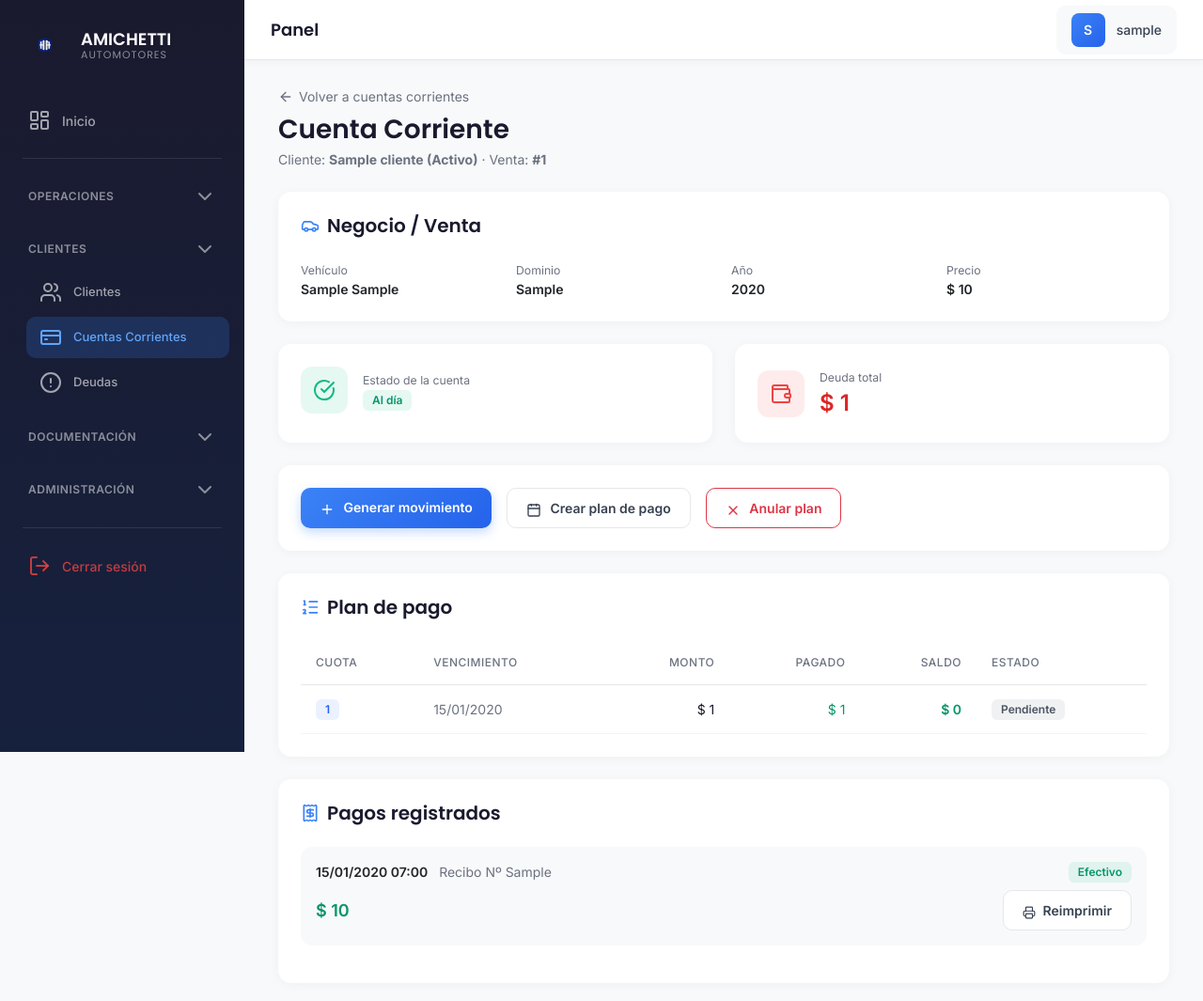
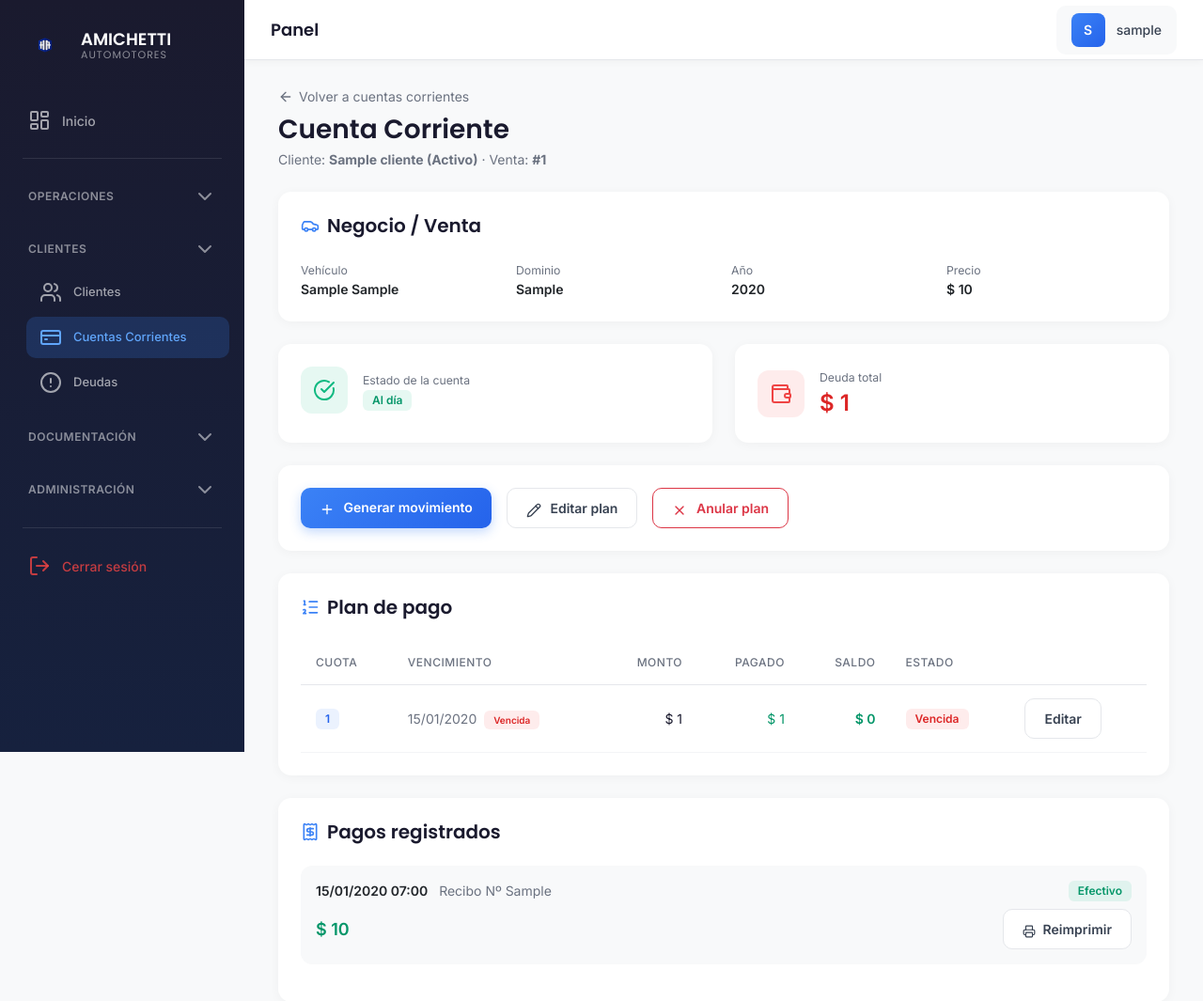
Before and after one commit to vamichetti-sys/concesionario_sistema, a Django app: page /cuentas/1/ in a window 1280 px wide. Shown: the top 1065 px of the page at 94% size. Run offline with Django 5.2, Linux system fonts and the light colour scheme; a user stored in the database is signed in; tables that the repository leaves empty hold one stand-in row (values such as "Sample post"); parts of the project's set-up code (start-up, migrations or seed data) failed here and were passed over; some libraries are stand-ins or nearby versions.

Commit message:
fix: botón editar plan cuando ya existe plan activo

```diff
--- a/cuentas/templates/cuentas/cuenta_corriente_detalle.html
+++ b/cuentas/templates/cuentas/cuenta_corriente_detalle.html
@@ -93,20 +93,30 @@
 =============================== -->
 <div class="card p-4 mb-4">
     <div class="d-flex flex-wrap gap-3">
+
         <a href="{% url 'cuentas:registrar_movimiento' cuenta.id %}" class="btn btn-primary">
             <i data-lucide="plus" style="width:16px;height:16px;margin-right:6px;"></i>
             Generar movimiento
         </a>
+
+        {% if plan and plan.estado == "activo" %}
+        <!-- Plan activo: mostrar Editar y Anular -->
+        <a href="{% url 'cuentas:crear_plan_pago' cuenta.id %}" class="btn btn-secondary">
+            <i data-lucide="pencil" style="width:16px;height:16px;margin-right:6px;"></i>
+            Editar plan
+        </a>
+        <a href="{% url 'cuentas:eliminar_plan_pago' cuenta.id %}" class="btn btn-outline-danger" onclick="return confirm('¿Anular el plan de pago?');">
+            <i data-lucide="x" style="width:16px;height:16px;margin-right:6px;"></i>
+            Anular plan
+        </a>
+        {% else %}
+        <!-- Sin plan activo: mostrar Crear -->
         <a href="{% url 'cuentas:crear_plan_pago' cuenta.id %}" class="btn btn-secondary">
             <i data-lucide="calendar" style="width:16px;height:16px;margin-right:6px;"></i>
             Crear plan de pago
         </a>
-        {% if plan and plan.estado == "activo" %}
-        <a href="{% url 'cuentas:eliminar_plan_pago' cuenta.id %}" class="btn btn-outline-danger" onclick="return confirm('¿Anular el plan de pago?');">
-            <i data-lucide="x" style="width:16px;height:16px;margin-right:6px;"></i>
-            Anular plan
-        </a>
         {% endif %}
+
     </div>
 </div>
 
@@ -130,13 +140,19 @@
                     <th class="text-end">Pagado</th>
                     <th class="text-end">Saldo</th>
                     <th>Estado</th>
+                    <th></th>
                 </tr>
             </thead>
             <tbody>
                 {% for cuota in cuenta.plan_pago.cuotas.all %}
                 <tr>
                     <td><span class="badge bg-info">{{ cuota.numero }}</span></td>
-                    <td><span class="text-muted">{{ cuota.vencimiento|date:"d/m/Y" }}</span></td>
+                    <td>
+                        <span class="text-muted">{{ cuota.vencimiento|date:"d/m/Y" }}</span>
+                        {% if cuota.esta_vencida %}
+                        <span class="badge bg-danger ms-1" style="font-size:10px;">Vencida</span>
+                        {% endif %}
+                    </td>
                     <td class="text-end">$ {{ cuota.monto|floatformat:0 }}</td>
                     <td class="text-end text-success">$ {{ cuota.total_pagado|floatformat:0 }}</td>
                     <td class="text-end fw-bold {% if cuota.saldo_pendiente > 0 %}text-danger{% else %}text-success{% endif %}">
@@ -145,10 +161,17 @@
                     <td>
                         {% if cuota.estado == 'pagada' %}
                         <span class="badge bg-success">Pagada</span>
-                        {% elif cuota.estado == 'vencida' %}
+                        {% elif cuota.esta_vencida %}
                         <span class="badge bg-danger">Vencida</span>
                         {% else %}
                         <span class="badge bg-secondary">{{ cuota.get_estado_display }}</span>
+                        {% endif %}
+                    </td>
+                    <td>
+                        {% if cuota.estado != 'pagada' %}
+                        <a href="{% url 'cuentas:editar_cuota' cuota.id %}" class="btn btn-sm btn-outline-secondary">
+                            Editar
+                        </a>
                         {% endif %}
                     </td>
                 </tr>
@@ -314,31 +337,21 @@
 
 <script>
 function setearVehiculoVincular(vehiculoId) {
-    const form = document.getElementById('formVincularVehiculo');
-    const btn = document.getElementById('btnVincularVehiculo');
+    const form    = document.getElementById('formVincularVehiculo');
+    const btn     = document.getElementById('btnVincularVehiculo');
     const baseUrl = form.dataset.urlBase;
-
-    if (!vehiculoId) {
-        form.action = "";
-        btn.disabled = true;
-        return;
-    }
-    form.action = baseUrl.replace('9999', vehiculoId);
+    if (!vehiculoId) { form.action = ""; btn.disabled = true; return; }
+    form.action  = baseUrl.replace('9999', vehiculoId);
     btn.disabled = false;
 }
 
 function validarVinculacionVehiculo() {
     const form = document.getElementById('formVincularVehiculo');
-    if (!form.action) {
-        alert("Tenés que seleccionar un vehículo antes de continuar.");
-        return false;
-    }
+    if (!form.action) { alert("Tenés que seleccionar un vehículo antes de continuar."); return false; }
     return true;
 }
 
-if (typeof lucide !== 'undefined') {
-    lucide.createIcons();
-}
+if (typeof lucide !== 'undefined') lucide.createIcons();
 </script>
 
 {% endblock %}
```
